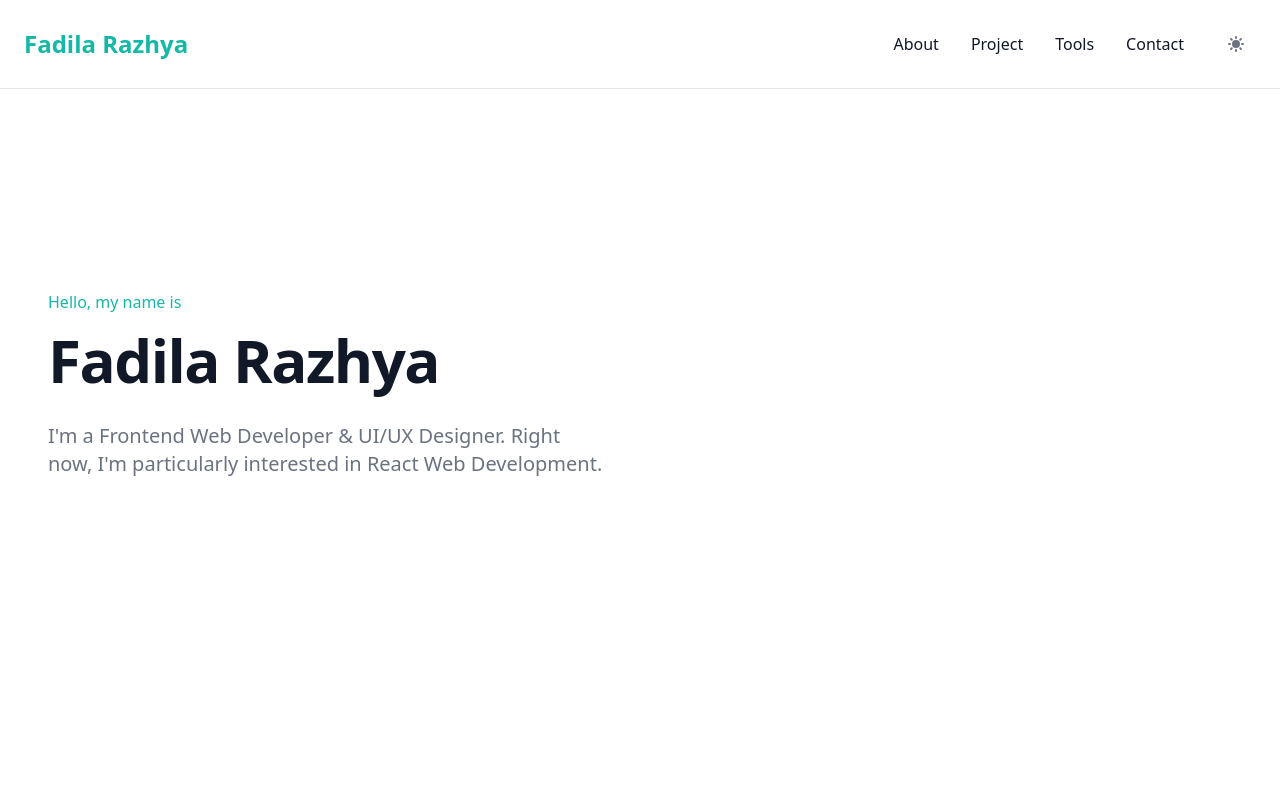
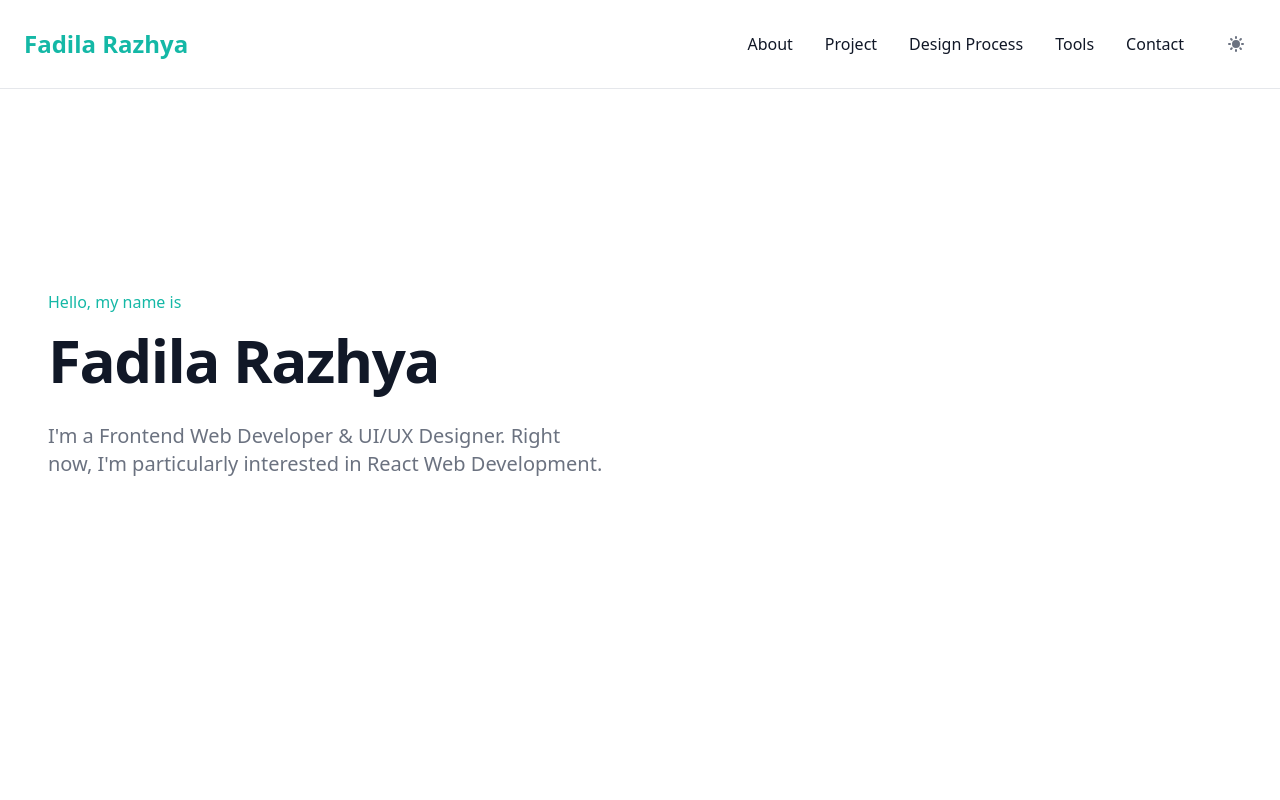
Before and after one commit to fadilarazhya/portofolio, a React (Vite) app: page / in a window 1280 px wide. Shown: the top 800 px of the page. Built offline with nearby package versions, Linux system fonts and the light colour scheme.

Commit message:
add design process to navbar

```diff
--- a/src/component/layout/navbar/Navbar.tsx
+++ b/src/component/layout/navbar/Navbar.tsx
@@ -7,6 +7,7 @@ import "./Navbar.css"
 const NAV_ITEMS = [
     { href: "#about", label: "About" },
     { href: "#project", label: "Project" },
+    { href: "#design-process", label: "Design Process" },
     { href: "#tools", label: "Tools" },
     { href: "#contact", label: "Contact" },
 ]
```
